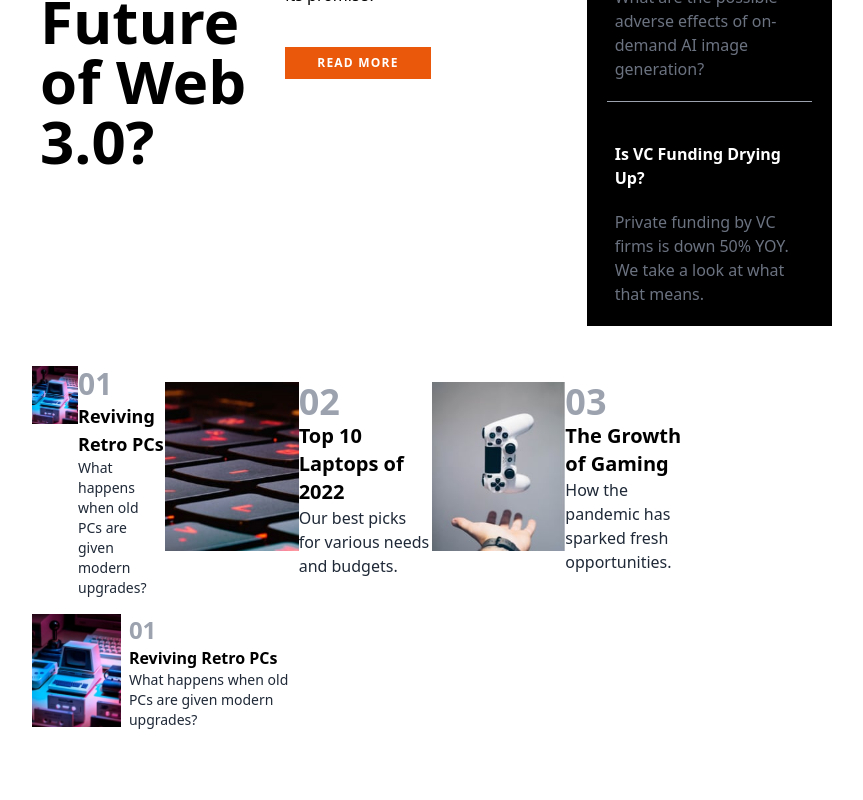
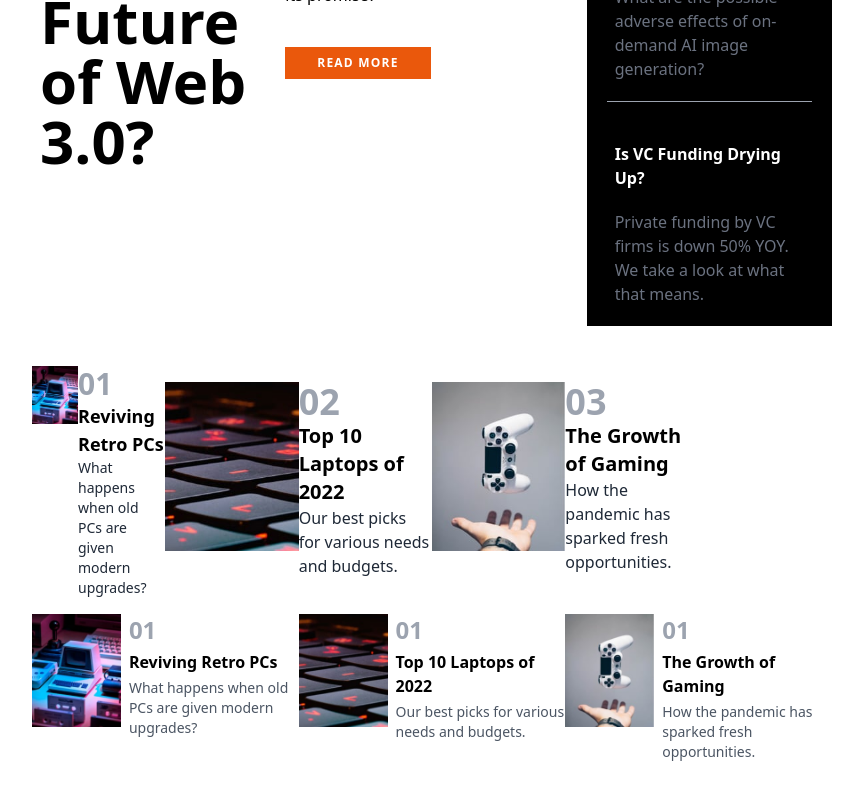
Before and after one commit to lavollmer/news-homepage, a React (Create React App) app: page / in a window 1280 px wide. Shown: the part 548-1348 px from the top of the page, without its empty margins (208-1071 px from the left). Before the commit the page ends 1318 px from the top, so only its background shows below. Built offline with nearby package versions, Linux system fonts and the light colour scheme.

Commit message:
completed the Countdown section

```diff
--- a/src/components/CountdownCa.jsx
+++ b/src/components/CountdownCa.jsx
@@ -1,5 +1,7 @@
 import React from "react";
 import Retro from "../assets/images/image-retro-pcs.jpg";
+import Laptops from "../assets/images/image-top-laptops.jpg";
+import Gaming from "../assets/images/image-gaming-growth.jpg";
 
 const CountdownCa = () => {
   return (
@@ -8,13 +10,41 @@ const CountdownCa = () => {
         <div className="col-span-1 md:col-span-2">
           <img src={Retro} alt="Retro PCs" />
         </div>
-        <div className="col-span-3 md:col-span-4 pl-2">
+        <div className="col-span-3 md:col-span-4 pl-2 space-y-1">
           <h1 className="text-gray-400 font-bold text-2xl">01</h1>
           <h2 className="text-black-800 font-bold text-md ">
             Reviving Retro PCs
           </h2>
-            <p className="text-gray-800 text-sm ">
+          <p className="text-gray-600 text-sm ">
             What happens when old PCs are given modern upgrades?
+          </p>
+        </div>
+      </div>
+      <div className="grid grid-cols-4 md:grid-cols-6">
+        <div className="col-span-1 md:col-span-2">
+          <img src={Laptops} alt="Top of laptop" />
+        </div>
+        <div className="col-span-3 md:col-span-4 pl-2 space-y-1">
+          <h1 className="text-gray-400 font-bold text-2xl">01</h1>
+          <h2 className="text-black-800 font-bold text-md ">
+            Top 10 Laptops of 2022
+          </h2>
+          <p className="text-gray-600 text-sm ">
+            Our best picks for various needs and budgets.
+          </p>
+        </div>
+      </div>
+      <div className="grid grid-cols-4 md:grid-cols-6">
+        <div className="col-span-1 md:col-span-2">
+          <img src={Gaming} alt="Gaming controller" />
+        </div>
+        <div className="col-span-3 md:col-span-4 pl-2 space-y-1">
+          <h1 className="text-gray-400 font-bold text-2xl">01</h1>
+          <h2 className="text-black-800 font-bold text-md ">
+            The Growth of Gaming
+          </h2>
+          <p className="text-gray-600 text-sm ">
+            How the pandemic has sparked fresh opportunities.
           </p>
         </div>
       </div>
```
Lines whose indentation alone changed are shown as unchanged.
